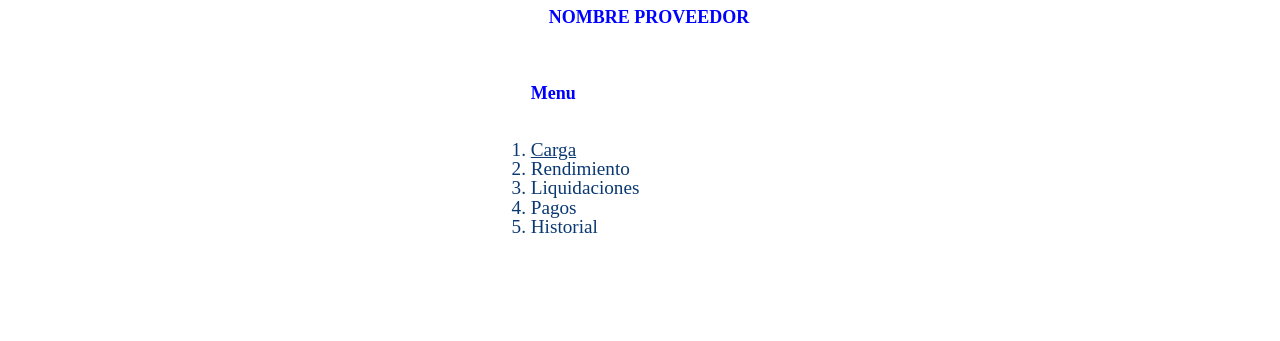
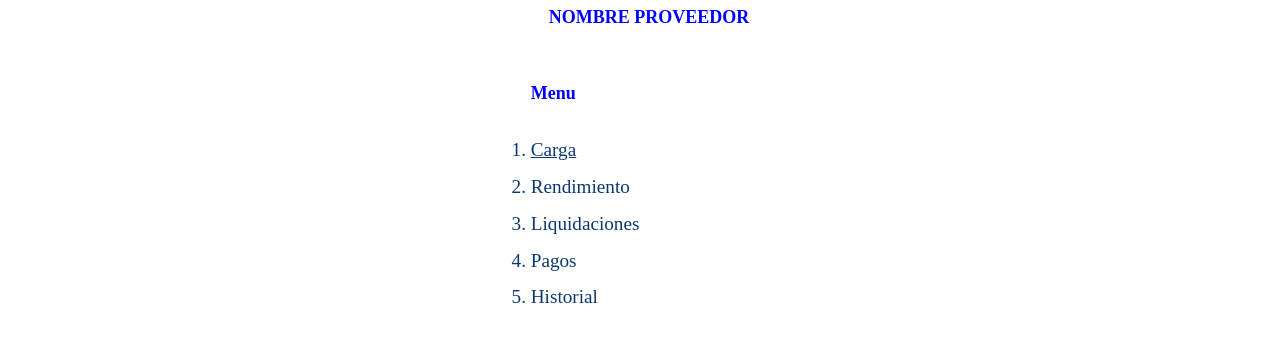
Before and after one commit to erikapcamberosr/proveedores, a plain HTML site: page index.html in a window 1280 px wide. Shown: the part 211-552 px from the top of the page. Drawn offline with Linux system fonts and the light colour scheme; a web font is replaced by a local one.

Commit message:
cambios a lista menu

```diff
--- a/reset.css
+++ b/reset.css
@@ -31,9 +31,8 @@ footer, header, hgroup, menu, nav, section {
 body {
 	line-height: 1;
 }
-
-
-
+li {
+	padding-bottom: 2ex;
 }
 blockquote, q {
 	quotes: none;
```
Also changed, not shown: obtenerFotoEvidencia.html (+1 -2 lines).
